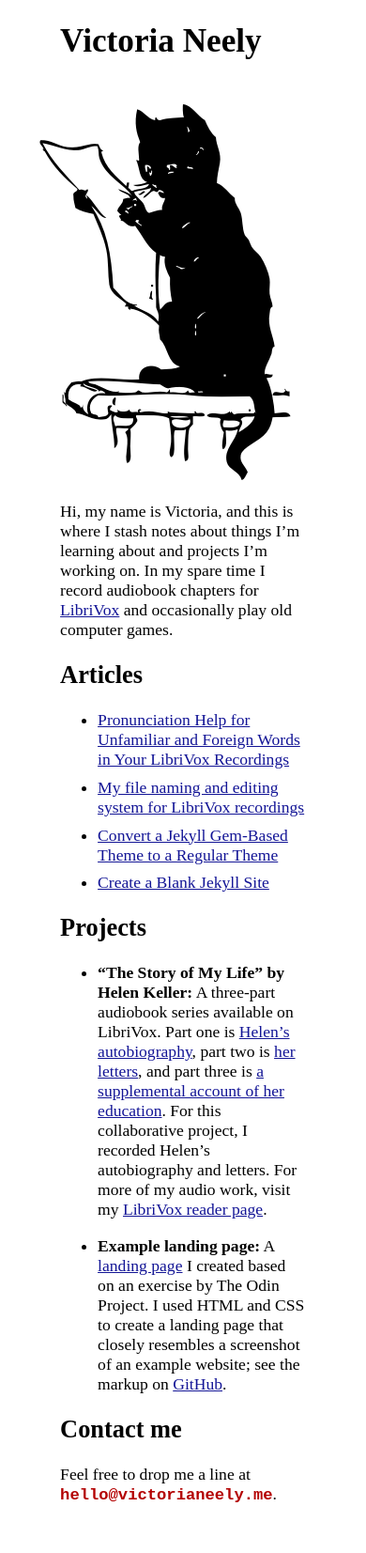
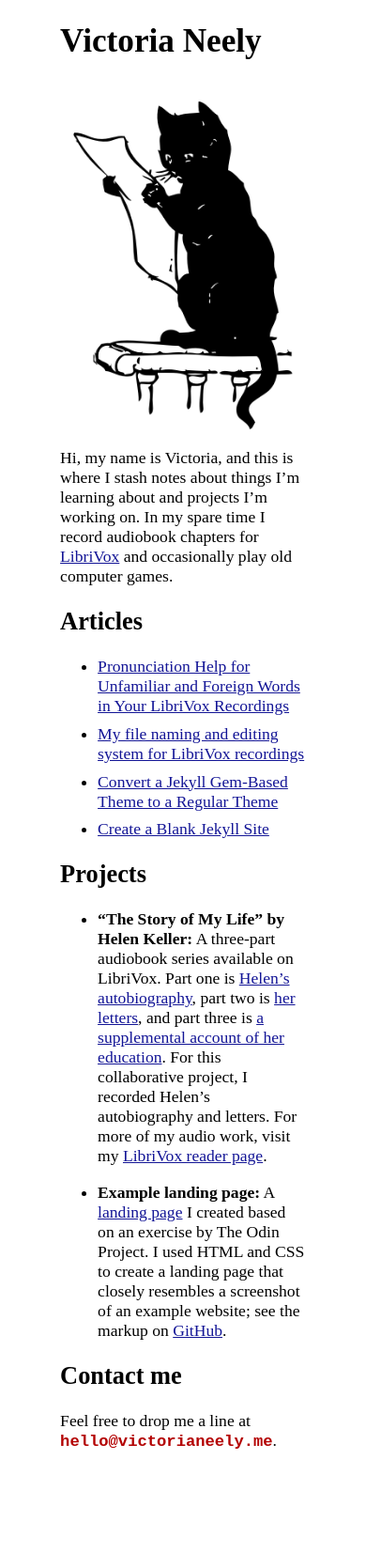
Before and after one commit to neelyv/victorianeely.com, a Jekyll site: the page built from index.md, in a window 390 px wide. Shown: the whole page at 94% size. Built offline with Jekyll 4.4.1, drawn with Linux system fonts in a browser that asks for light colours; after the commit the page ends 1596 px from its top, so only the background shows below that.

Commit message:
Add CSS for responsive images

```diff
--- a/assets/css/main.scss
+++ b/assets/css/main.scss
@@ -28,6 +28,13 @@ ol ol {
 	list-style-type: lower-alpha;
 }
 
+/* Make images responsive for mobile */
+img {
+    width: auto;
+    max-width: 100%;
+    height: auto;
+}
+
 /* || Sitewide */
 #container {
     width: 70%;
```
Also changed, not shown: 3 other files.
